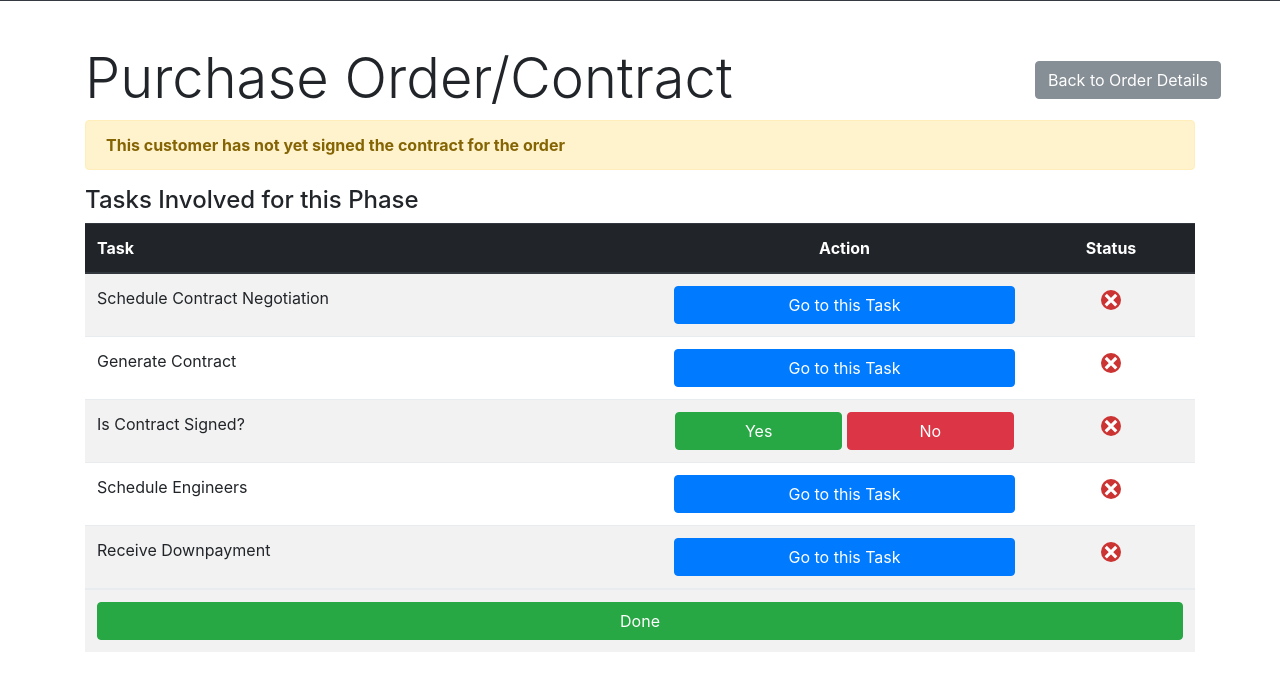
After one commit to NeilTyson/Ubermensch, a Django app: page /orders/contract/1 in a window 1280 px wide. The commit adds this page. Shown: the part 55-746 px from the top of the page. Run offline with Django 3.2, Linux system fonts and the light colour scheme; a user stored in the database is signed in; data comes from the database, SQL or seed files in the repository; both versions use the stored data as it was after the commit; data that the repository does not hold is empty; parts of the project's set-up code (start-up, migrations or seed data) failed here and were passed over; some libraries are stand-ins or nearby versions.

Commit message:
created the screens for the other phases

```diff
--- a/orders/urls.py
+++ b/orders/urls.py
@@ -12,5 +12,6 @@ urlpatterns = [
     url(r'accreditation/upload_accreditation/(?P<order_id>[0-9]+)$', views.upload_documents,
         name='upload_accreditation'),
     url(r'project_requirements/(?P<order_id>[0-9]+)$', views.project_requirements_phase, name='project_requirements'),
-    url(r'contract/(?P<order_id>[0-9]+)$', views.purchase_order_phase, name='contract')
+    url(r'contract/(?P<order_id>[0-9]+)$', views.purchase_order_phase, name='contract'),
+    url(r'product_retrieval/(?P<order_id>[0-9]+)$', views.product_retrieval_phase, name='product_retrieval'),
 ]
--- a/orders/views.py
+++ b/orders/views.py
@@ -113,3 +113,33 @@ def purchase_order_phase(request, order_id):
 
     except Order.DoesNotExist:
         raise Http404("Order does not exist")
+
+
+@login_required
+def product_retrieval_phase(request, order_id):
+    try:
+        order = Order.objects.get(id=order_id)
+
+        context = {
+            'order': order
+        }
+
+        return render(request, 'orders/product_retrieval.html', context)
+
+    except Order.DoesNotExist:
+        raise Http404("Order does not exist")
+
+
+@login_required
+def product_retrieval_phase(request, order_id):
+    try:
+        order = Order.objects.get(id=order_id)
+
+        context = {
+            'order': order
+        }
+
+        return render(request, 'orders/delivery.html', context)
+
+    except Order.DoesNotExist:
+        raise Http404("Order does not exist")
--- a/templates/orders/order_detail.html
+++ b/templates/orders/order_detail.html
@@ -92,12 +92,12 @@
                         <td>Product Retrieval from Suppliers</td>
                         {% if order.has_retrieved_supplies %}
                             <td class="text-center"><img src="{% static 'images/green-check.png' %}" height="20px"></td>
-                            <td><a href="#"><button class="btn btn-primary">Go to this phase</button></a></td>
+                            <td><a href="{% url 'orders:product_retrieval' order.id %}"><button class="btn btn-primary">Go to this phase</button></a></td>
                         {% else %}
                             <td class="text-center"><img src="{% static 'images/red-cross.svg' %}" height="20px"></td>
 
                             {% if order.has_contract %}
-                                <td><a href="#"><button class="btn btn-primary">Go to this phase</button></a></td>
+                                <td><a href="{% url 'orders:product_retrieval' order.id %}"><button class="btn btn-primary">Go to this phase</button></a></td>
                             {% else %}
                                 <td><a href="#"><button class="btn btn-primary" disabled>Go to this phase</button></a></td>
                             {% endif %}
--- /dev/null
+++ b/templates/orders/purchase_order_phase.html
@@ -0,0 +1,88 @@
+<!DOCTYPE html>
+<html lang="en">
+<head>
+    <meta charset="UTF-8">
+    <title>Order {{ order.id }} - Purchase Order/Contract</title>
+
+    {% load static %}
+    {% include 'bootstrap.html' %}
+    {% include 'core/navbar.html' %}
+
+    <script src="{% static 'js/base_orders.js' %}"></script>
+    <link rel="stylesheet" href="{% static 'css/orders.css' %}">
+</head>
+<body>
+    <div class="container" style="margin-top: 100px;">
+        <div class="row">
+            <div class="col-md-10">
+                <h1 class="display-4">Purchase Order/Contract</h1>
+            </div>
+            <div class="col-md-2 mt-3">
+                <a href="{% url 'orders:order-details' order.id %}"><button class="btn btn-secondary">Back to Order Details</button></a>
+            </div>
+        </div>
+
+        <div class="row">
+            <div class="col-md-12">
+                {% if order.has_contract %}
+                    <div class="alert alert-success">
+                        <strong>This customer has already signed the contract for the order</strong>
+                    </div>
+                {% else %}
+                    <div class="alert alert-warning">
+                        <strong>This customer has not yet signed the contract for the order</strong>
+                    </div>
+                {% endif %}
+            </div>
+        </div>
+
+        <div class="row">
+            <div class="col-md-12">
+                <h4>Tasks Involved for this Phase</h4>
+                <table class="table table-striped">
+                    <thead class="thead-dark">
+                    <tr>
+                        <th>Task</th>
+                        <th class="text-center">Action</th>
+                        <th class="text-center">Status</th>
+                    </tr>
+                    </thead>
+                    <!-- TODO make it dynamic -->
+                    <tbody>
+                    <tr>
+                        <td>Schedule Contract Negotiation</td>
+                        <td><a><button class="btn btn-primary btn-block">Go to this Task</button></a></td>
+                        <td class="text-center"><img src="{% static 'images/red-cross.svg' %}" height="20px"></td>
+                    </tr>
+                    <tr>
+                        <td>Generate Contract</td>
+                        <td><a><button class="btn btn-primary btn-block">Go to this Task</button></a></td>
+                        <td class="text-center"><img src="{% static 'images/red-cross.svg' %}" height="20px"></td>
+                    </tr>
+                    <tr>
+                        <td>Is Contract Signed?</td>
+                        <td class="text-center"><a><button class="btn btn-success" style="width: 49%">Yes</button></a>
+                            <a><button class="btn btn-danger" style="width: 49%">No</button></a></td>
+                        <td class="text-center"><img src="{% static 'images/red-cross.svg' %}" height="20px"></td>
+                    </tr>
+                    <tr>
+                        <td>Schedule Engineers</td>
+                        <td><a><button class="btn btn-primary btn-block">Go to this Task</button></a></td>
+                        <td class="text-center"><img src="{% static 'images/red-cross.svg' %}" height="20px"></td>
+                    </tr>
+                    <tr>
+                        <td>Receive Downpayment</td>
+                        <td><a><button class="btn btn-primary btn-block">Go to this Task</button></a></td>
+                        <td class="text-center"><img src="{% static 'images/red-cross.svg' %}" height="20px"></td>
+                    </tr>
+                    </tbody>
+                    <tr>
+                        <td colspan="3"><a><button class="btn btn-success btn-block">Done </button></a></td>
+                    </tr>
+                </table>
+            </div>
+        </div>
+
+    </div>
+</body>
+</html>
```
Also changed, not shown: templates/orders/delivery.html (added, +73 -0 lines), templates/orders/product_retrieval.html (added, +73 -0 lines), db.sqlite3.
